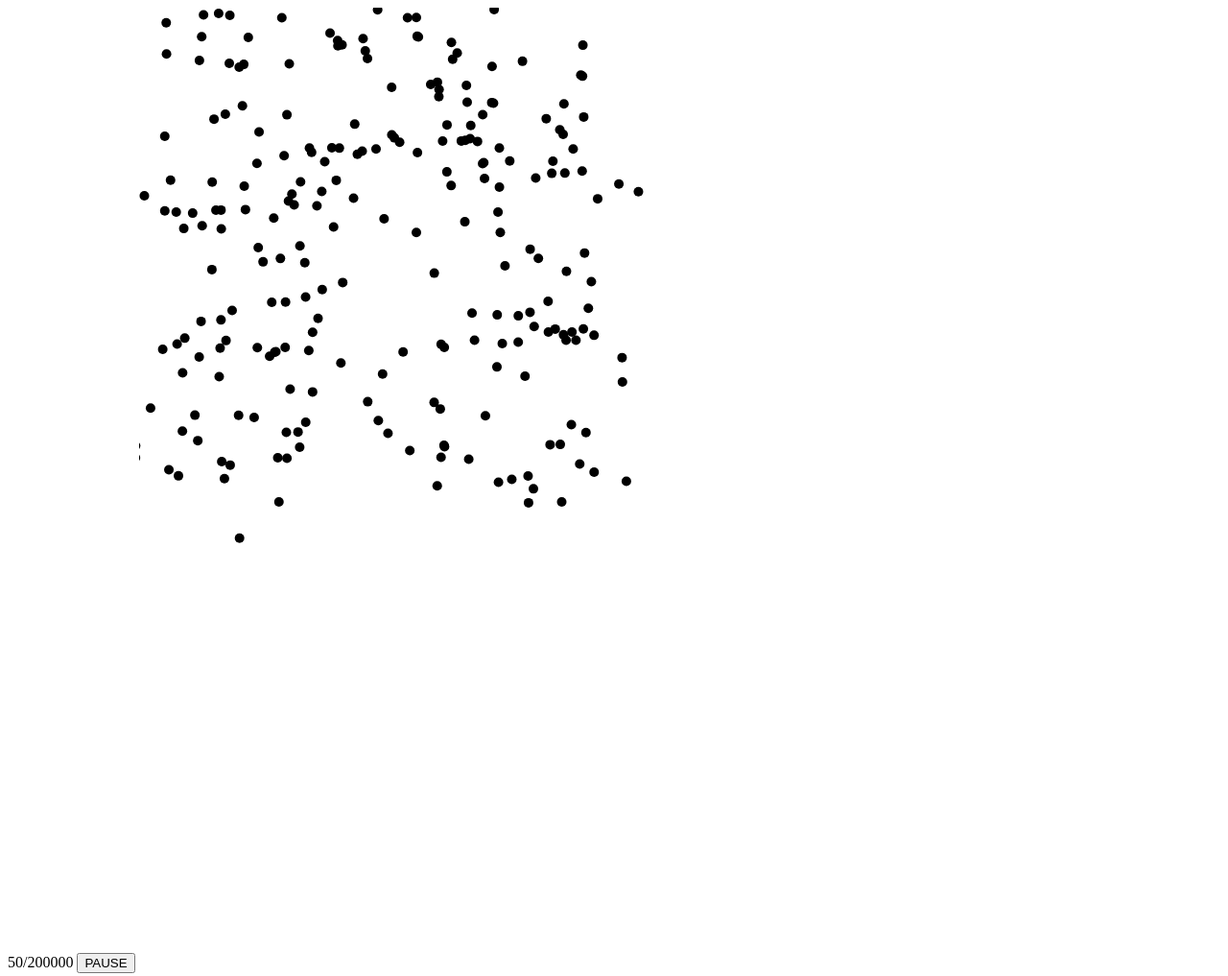
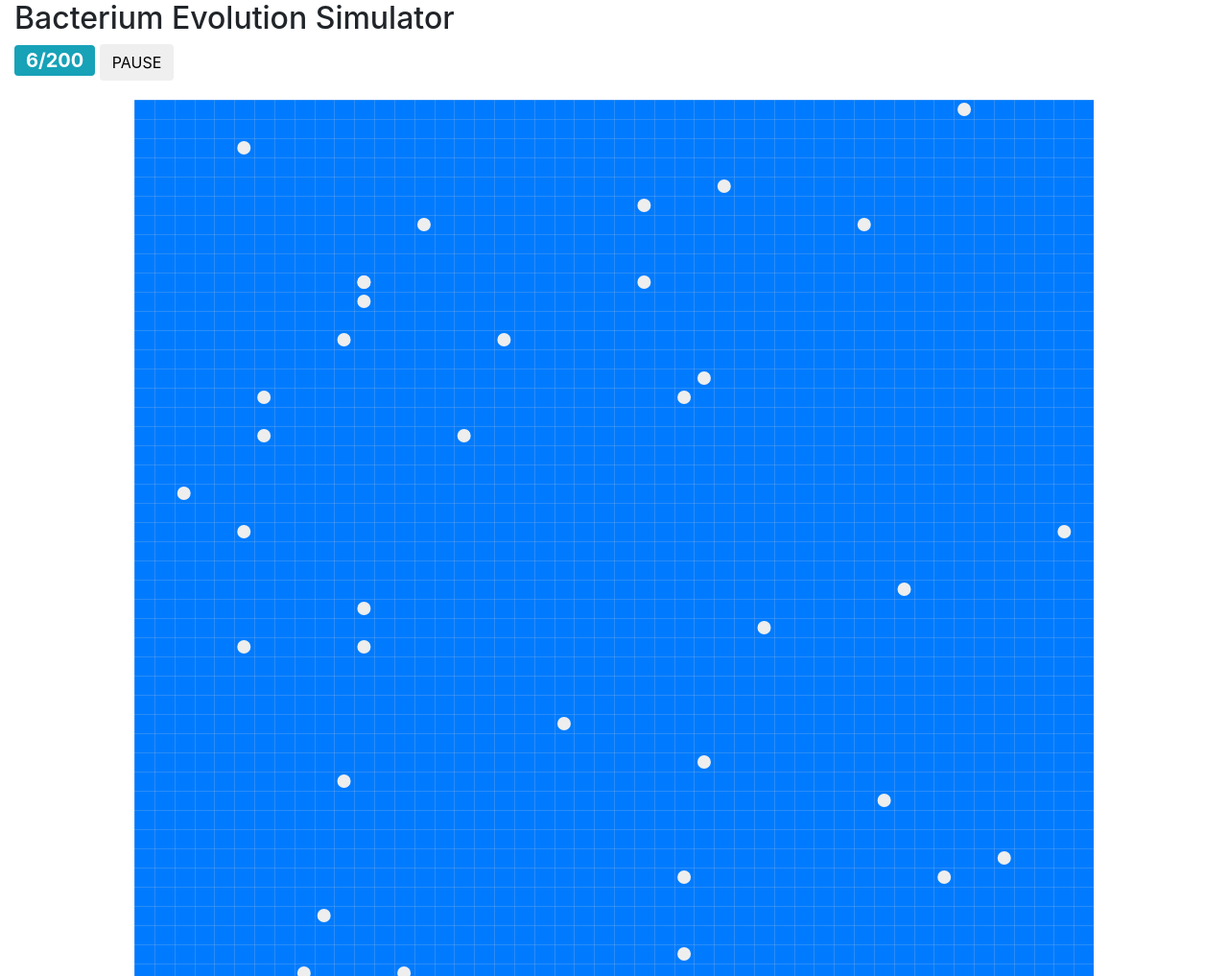
Before and after one commit to I-sty/BacteriumEvolutionSimulator, a website built with webpack: page index.html in a window 1280 px wide. Shown: the top 1017 px of the page at 96% size. Built offline with nearby package versions, Linux system fonts and the light colour scheme; animation ran at ten frames a second.

Commit message:
Added gridLayout

```diff
--- a/index.html
+++ b/index.html
@@ -5,14 +5,28 @@
     <meta charset="utf-8">
     <meta http-equiv="X-UA-Compatible" content="IE=edge">
     <title>ES6 Boilerplate</title>
+    <meta name="viewport" content="width=device-width, initial-scale=1">
+    <link rel="stylesheet" type="text/css" href="src/style/style.css">
+
+    <link rel="stylesheet" href="https://stackpath.bootstrapcdn.com/bootstrap/4.1.3/css/bootstrap.min.css">
+    <script src="https://code.jquery.com/jquery-3.3.1.slim.min.js"></script>
+    <script src="https://cdnjs.cloudflare.com/ajax/libs/popper.js/1.14.3/umd/popper.min.js"></script>
+    <script src="https://stackpath.bootstrapcdn.com/bootstrap/4.1.3/js/bootstrap.min.js"></script>
 </head>
 
 <body>
-    <!-- <select id="selector"></select> -->
-    <span id="iterations"></span>
-    <button id="buttonStop">PAUSE</button>
-    <svg width="1000" id="canvas" height="1000"> </svg>
-    <script type="text/javascript" src="dist/bundle.js"></script>
+    <div class="container-fluid">
+        <!-- <select id="selector"></select> -->
+        <div class="header" style="margin-bottom: 20px;">
+            <h2>Bacterium Evolution Simulator</h2>
+            <span class="badge badge-info" style="font-size: 20px; padding: 0.3em .6em;" id="iterations"></span>
+            <button id="buttonStop" type="button" class="btn">PAUSE</button>
+        </div>
+        <div style="text-align:center">
+            <svg width="1000" id="canvas" height="1000" class="bg-primary"> </svg>
+        </div>
+        <script type="text/javascript" src="dist/bundle.js"></script>
+    </div>
 </body>
 
 </html>
--- a/src/index.js
+++ b/src/index.js
@@ -1,59 +1,113 @@
-'use strict';
+"use strict";
 
-import Bacterium from './bacterium';
-import * as d3 from 'd3';
+import Bacterium from "./bacterium";
+import * as d3 from "d3";
+import {
+    createGridlines,
+    CANVAS_HEIGHT,
+    NUMBER_OF_COLOUMNS,
+    CANVAS_WIDTH,
+    NUMBER_OF_ROWS
+} from "./view/gridLayout";
 
-
-const ITERATIONS = 200000;
-const NUMBER_OF_BACTERIUMS = 500;
-const CIRCLE_RADIUS = 5;
-const SLEEP_BETWEEN_ITERATIONS = 150;
+const ITERATIONS = 200;
+const NUMBER_OF_BACTERIUMS = 150;
+const CIRCLE_RADIUS = 7;
+const SLEEP_BETWEEN_ITERATIONS = 750;
 var STOP = false;
 var numberOfIteration;
 let bacteriums;
+
+function toFixed(value, precision) {
+    var power = Math.pow(10, precision || 0);
+    return String(Math.round(value * power) / power);
+}
+
+function scaleHorizontally(n) {
+    return 10 + n * 21 - n * 0.145;
+}
+
+function scaleVertically(n) {
+    return 10 + n * 20;
+}
 
 /**
  * Create the bacteriums in the gui
  */
 function createBacteriums() {
     var bacteriumsData = new Array(NUMBER_OF_BACTERIUMS);
+    // console.log("empty list");
+    // console.log(bacteriumsData);
+    for (let i = 0; i < bacteriumsData.length; ++i) {
+        let alma = toFixed(Math.random() * NUMBER_OF_ROWS, 0);
+        //console.log("alma " + alma);
+        let x = scaleHorizontally(alma);
+        //console.log("x " + x);
 
-    for (let i = 0; i < bacteriumsData.length; ++i) {
-        let x = Math.random() * 500;
-        let y = Math.random() * 500;
+        var korte = toFixed(Math.random() * NUMBER_OF_COLOUMNS, 0);
+        //console.log("korte " + korte);
+        let y = scaleVertically(korte);
+        //console.log("y " + y);
+
         let energy = Math.random() * 50;
         bacteriumsData[i] = new Bacterium(x, y, energy);
     }
+    // console.log("loaded list");
+    // console.log(bacteriumsData);
 
-    bacteriums = d3.select("svg")
+    // Define the div for the tooltip
+    var div = d3
+        .select("body")
+        .append("div")
+        .attr("class", "tooltip")
+        .style("opacity", 0);
+
+    bacteriums = d3
+        .select("svg")
         .selectAll("g")
         .data(bacteriumsData)
         .enter()
         .append("g")
         .attr("class", "bacteriums")
-        .attr("transform", function (d) {
+        .attr("transform", function(d) {
             return "translate(" + d.x + "," + d.y + ")";
         })
-        .on("mouseover", function (d) {
-            d3.select(this).raise().append("text").attr("class", "playername").text(d.energy);
-            d3.selectAll("g.bacteriums").filter(
-                function (a) {
+        .on("mouseover", function(d) {
+            div.transition()
+                .duration(200)
+                .style("opacity", 0.9);
+            div.html(toFixed(d.energy, 5))
+                .style("left", d3.event.pageX + "px")
+                .style("top", d3.event.pageY - 28 + "px");
+            d3.selectAll("g.bacteriums")
+                .filter(function(a) {
                     return a.energy != d.energy;
-                }
-            ).filter(function (d) { return d.energy > 0; }).attr("opacity", 0.1);
                 })
-        .on("mouseout", function (d) {
-            d3.selectAll("g.bacteriums").filter(function (d) { return d.energy > 0; }).attr("opacity", 1);
-            d3.selectAll("text.playername").remove();
+                .filter(function(d) {
+                    return d.energy > 0;
+                })
+                .attr("opacity", 0.1);
+        })
+        .on("mouseout", function(d) {
+            d3.selectAll("g.bacteriums")
+                .filter(function(d) {
+                    return d.energy > 0;
+                })
+                .attr("opacity", 1);
+            div.transition()
+                .duration(500)
+                .style("opacity", 0);
         });
 
-    bacteriums.append("circle").attr("r", CIRCLE_RADIUS)
+    bacteriums
+        .append("circle")
+        .attr("r", CIRCLE_RADIUS)
+        .attr("fill", "#eeeeee");
     // .attr("fill", function (d) {
     //     if (d.result == "x") {
     //         return "green";
     //     } else { return "red"; }
     // })
-        ;
 }
 
 /**
@@ -64,23 +118,72 @@ function sleep(ms) {
     return new Promise(resolve => setTimeout(resolve, ms));
 }
 
+var DIRECTIONS = ["N", "S", "E", "W", "NE", "SE", "SW", "NW"];
+
 /**
  * Moves the bacteriums in the area.
  */
 async function moveBacteriums(iteration) {
-    for (numberOfIteration = iteration; ((numberOfIteration <= ITERATIONS) && !STOP); ++numberOfIteration) {
+    for (
+        numberOfIteration = iteration;
+        numberOfIteration <= ITERATIONS && !STOP;
+        ++numberOfIteration
+    ) {
         d3.select("#iterations").text(numberOfIteration + "/" + ITERATIONS);
-        bacteriums.transition().attr("transform", (d) => {
-            d.x = d.x + (Math.round(Math.random()) * 2 - 1) * 3;
-            d.y = d.y + (Math.round(Math.random()) * 2 - 1) * 3;
+        bacteriums
+            .transition()
+            .attr("transform", d => {
+                switch (
+                    DIRECTIONS[Math.floor(Math.random() * DIRECTIONS.length)]
+                ) {
+                    case "N":
+                        // north
+                        d.y += 20;
+                        break;
+                    case "S":
+                        // south
+                        d.y -= 20;
+                        break;
+                    case "E":
+                        // east
+                        d.x += scaleHorizontally(1) - 10;
+                        break;
+                    case "W":
+                        // west
+                        d.x -= scaleHorizontally(1) - 10;
+                        break;
+                    case "NE":
+                        // north-east
+                        d.x += scaleHorizontally(1) - 10;
+                        d.y += 20;
+                        break;
+                    case "SE":
+                        // south-east
+                        d.x -= scaleHorizontally(1) - 10;
+                        d.y += 20;
+                        break;
+                    case "SW":
+                        // south-west
+                        d.x -= scaleHorizontally(1) - 10;
+                        d.y -= 20;
+                        break;
+                    case "NW":
+                        // north-west
+                        d.x -= scaleHorizontally(1) - 10;
+                        d.y += 20;
+                        break;
+                }
                 d.energy -= Math.random();
                 return "translate(" + d.x + "," + d.y + ")";
-        }).attr("opacity", (d) => {
+            })
+            .attr("opacity", d => {
                 return d.energy > 0 ? 1 : 0;
             });
-        bacteriums.filter((d) => {
+        bacteriums
+            .filter(d => {
                 return d.energy <= 0;
-        }).remove();
+            })
+            .remove();
         var items = d3.selectAll("g");
         if (items.length == 0) {
             STOP = true;
@@ -91,7 +194,8 @@ async function moveBacteriums(iteration) {
 
 function toggleMoving() {
     STOP = !STOP;
-    document.getElementById("buttonStop").innerHTML = STOP == true ? "CONTINUE" : "PAUSE";
+    document.getElementById("buttonStop").innerHTML =
+        STOP == true ? "CONTINUE" : "PAUSE";
     console.log(bacteriums.data().length);
     if (STOP == true) {
         //stopMoving();
@@ -103,6 +207,14 @@ function toggleMoving() {
 /**
  * Main entry point
  */
+createGridlines(d3.select("#canvas"));
 createBacteriums();
 moveBacteriums(0);
-document.getElementById("buttonStop").addEventListener("click", toggleMoving, false);
+
+// for (let i = 0; i < 50; ++i) {
+//     console.log(i + " => " + scaleHorizontally(i));
+// }
+
+document
+    .getElementById("buttonStop")
+    .addEventListener("click", toggleMoving, false);
--- /dev/null
+++ b/src/style/style.css
@@ -0,0 +1,32 @@
+.line {
+    fill: none;
+    stroke: steelblue;
+    stroke-width: 2px;
+}
+
+.grid line {
+    stroke: lightgrey;
+    stroke-opacity: 0.2;
+    shape-rendering: crispEdges;
+}
+
+.grid path {
+    stroke-width: 0;
+}
+
+div.tooltip {
+    position: absolute;
+    text-align: center;
+    width: 65px;
+    height: 22px;
+    padding: 3px;
+    font: 12px monospace;
+    background: lightsteelblue;
+    border: 1px solid #444;
+    border-radius: 8px;
+    pointer-events: none;
+}
+
+.control.glyphicon {
+    position: static;
+}
--- /dev/null
+++ b/src/view/gridLayout.js
@@ -0,0 +1,57 @@
+"use strict";
+
+import * as d3 from "d3";
+
+export var NUMBER_OF_ROWS = 49;
+export var NUMBER_OF_COLOUMNS = 49;
+export var CANVAS_WIDTH = 1000;
+export var CANVAS_HEIGHT = 1000;
+
+// set the dimensions and margins of the graph
+var margin = { top: 0, right: 0, bottom: 0, left: 0 },
+    width = CANVAS_WIDTH - margin.left - margin.right,
+    height = CANVAS_HEIGHT - margin.top - margin.bottom;
+
+// set the ranges
+var x = d3.scaleTime().range([0, width]);
+var y = d3.scaleLinear().range([height, 0]);
+
+// gridlines in x axis function
+function make_x_gridlines() {
+    return d3.axisBottom(x).ticks(NUMBER_OF_ROWS);
+}
+
+// gridlines in y axis function
+function make_y_gridlines() {
+    return d3.axisLeft(y).ticks(NUMBER_OF_COLOUMNS);
+}
+
+export function createGridlines(canvas) {
+    // append the svg obgect to the body of the page
+    // appends a 'group' element to 'svg'
+    // moves the 'group' element to the top left margin
+    var svg = canvas
+        .attr("width", width + margin.left + margin.right)
+        .attr("height", height + margin.top + margin.bottom)
+        .append("g")
+        .attr("transform", "translate(" + margin.left + "," + margin.top + ")");
+
+    // add the X gridlines
+    svg.append("g")
+        .attr("class", "grid")
+        .attr("transform", "translate(0," + height + ")")
+        .call(
+            make_x_gridlines()
+                .tickSize(-height)
+                .tickFormat("")
+        );
+
+    // add the Y gridlines
+    svg.append("g")
+        .attr("class", "grid")
+        .call(
+            make_y_gridlines()
+                .tickSize(-width)
+                .tickFormat("")
+        );
+}
```
Also changed, not shown: src/bacterium.js (+6 -6 lines). Lines whose indentation alone changed are shown as unchanged.
